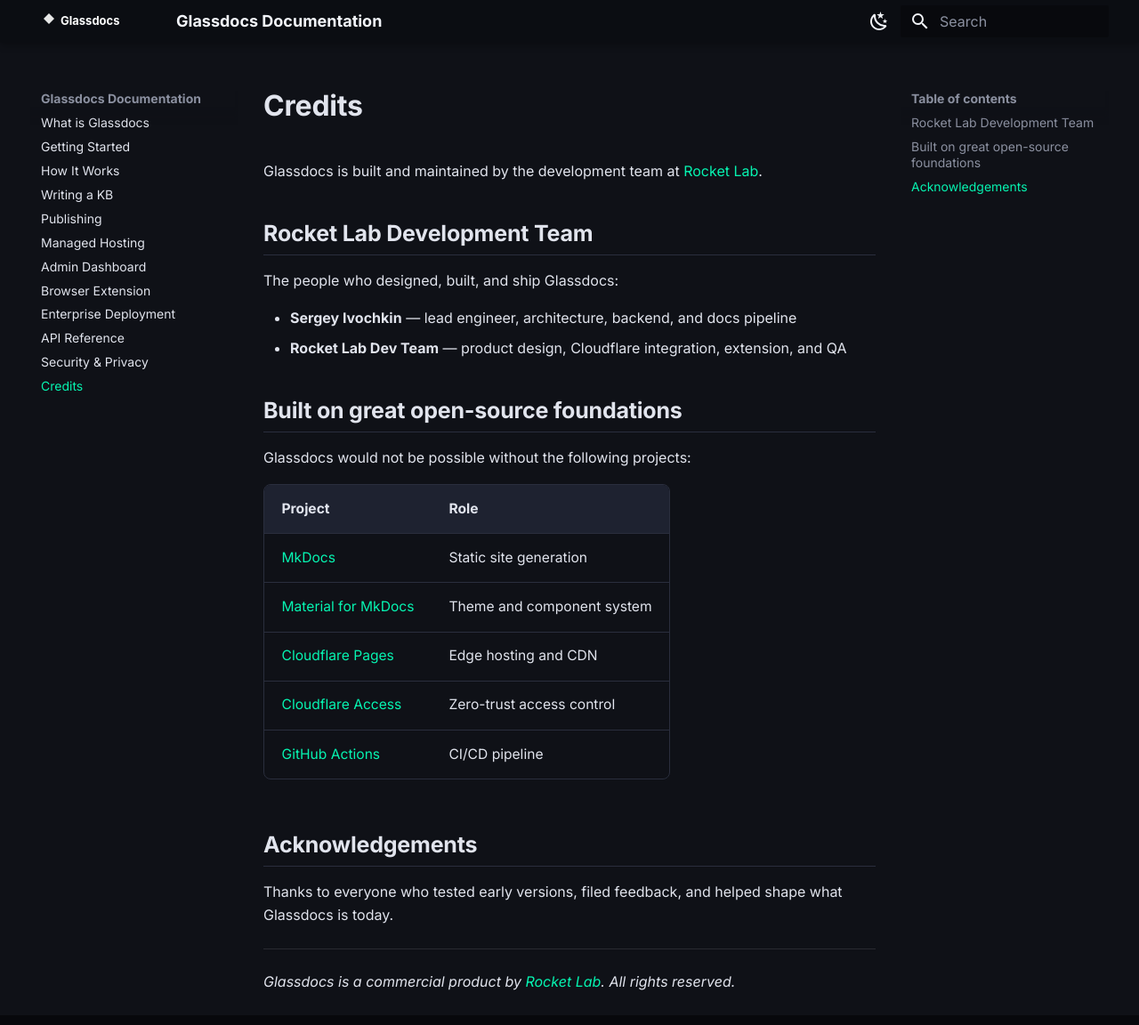
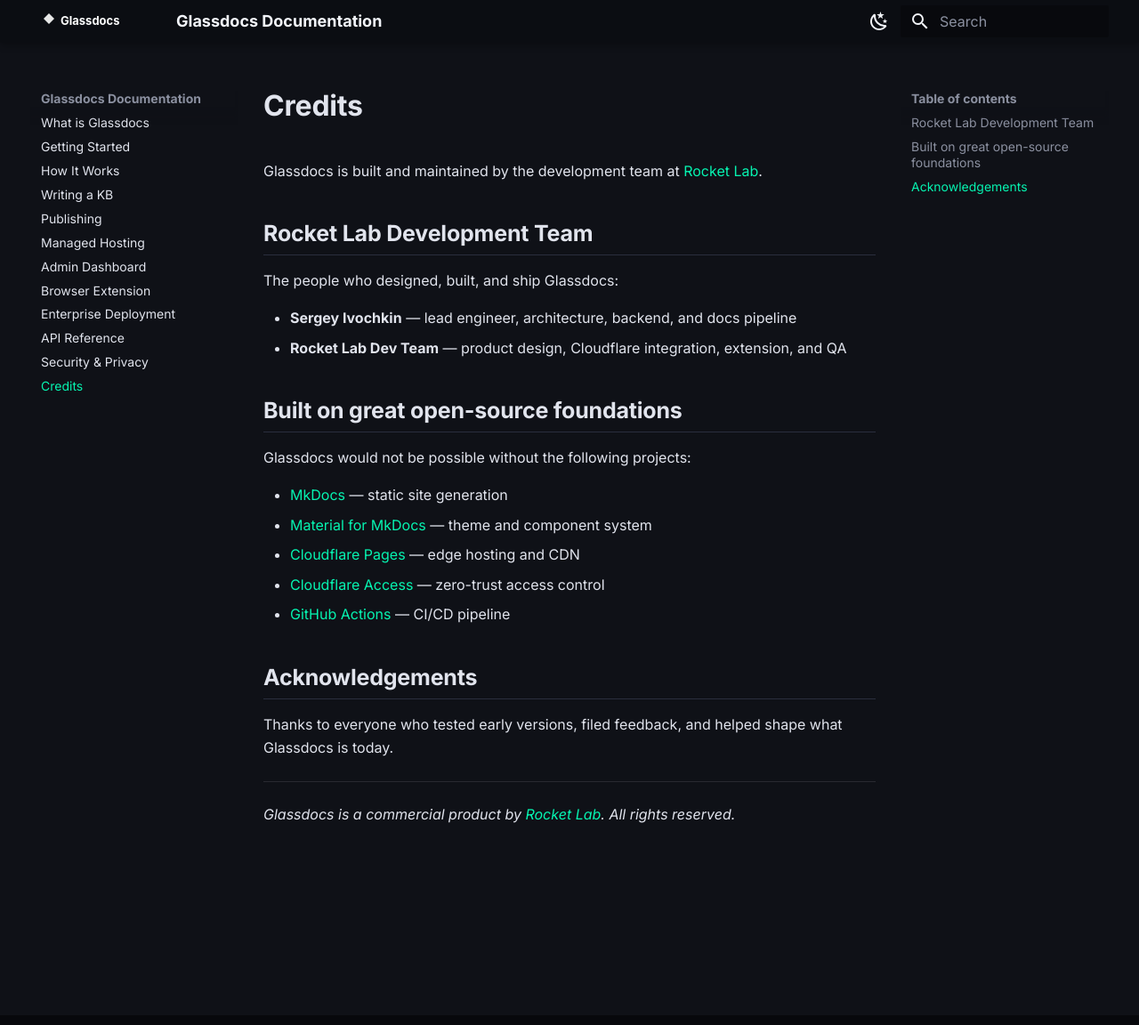
Before and after one commit to Glassdocs/docs, an MkDocs documentation site: the page built from docs/credits.md, in a window 1280 px wide and 1165 px high. Shown: the top 1152 px of the window at 89% size. Built offline with MkDocs 1.6.1 and Material for MkDocs 9.7.7, drawn with Linux system fonts in a browser that asks for light colours.

Commit message:
Convert open-source foundations table to bullet list

```diff
--- a/docs/credits.md
+++ b/docs/credits.md
@@ -13,13 +13,11 @@ The people who designed, built, and ship Glassdocs:
 
 Glassdocs would not be possible without the following projects:
 
-| Project | Role |
-|---|---|
-| [MkDocs](https://www.mkdocs.org) | Static site generation |
-| [Material for MkDocs](https://squidfunk.github.io/mkdocs-material/) | Theme and component system |
-| [Cloudflare Pages](https://pages.cloudflare.com) | Edge hosting and CDN |
-| [Cloudflare Access](https://www.cloudflare.com/products/zero-trust/access/) | Zero-trust access control |
-| [GitHub Actions](https://github.com/features/actions) | CI/CD pipeline |
+- [MkDocs](https://www.mkdocs.org) — static site generation
+- [Material for MkDocs](https://squidfunk.github.io/mkdocs-material/) — theme and component system
+- [Cloudflare Pages](https://pages.cloudflare.com) — edge hosting and CDN
+- [Cloudflare Access](https://www.cloudflare.com/products/zero-trust/access/) — zero-trust access control
+- [GitHub Actions](https://github.com/features/actions) — CI/CD pipeline
 
 ## Acknowledgements
 
```
